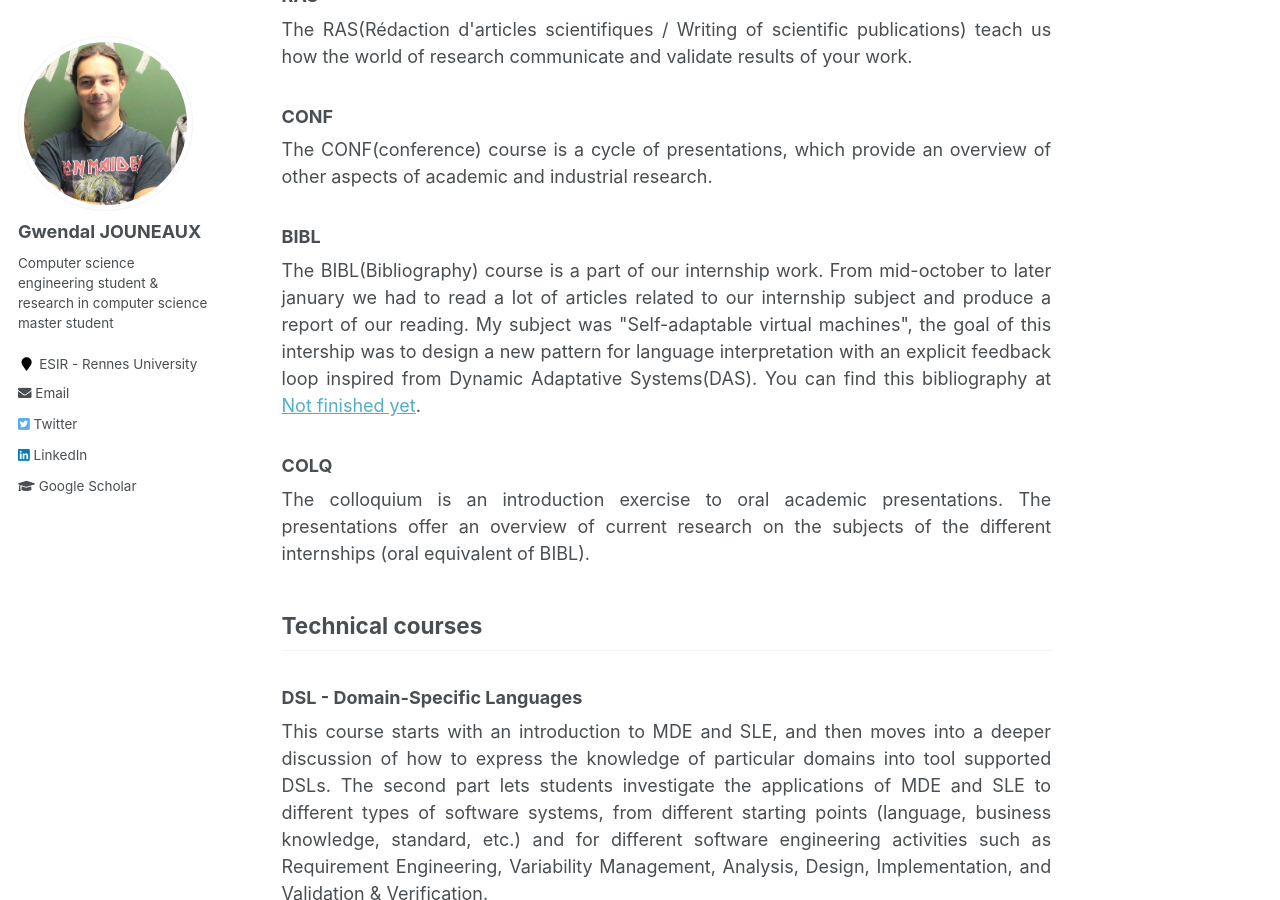
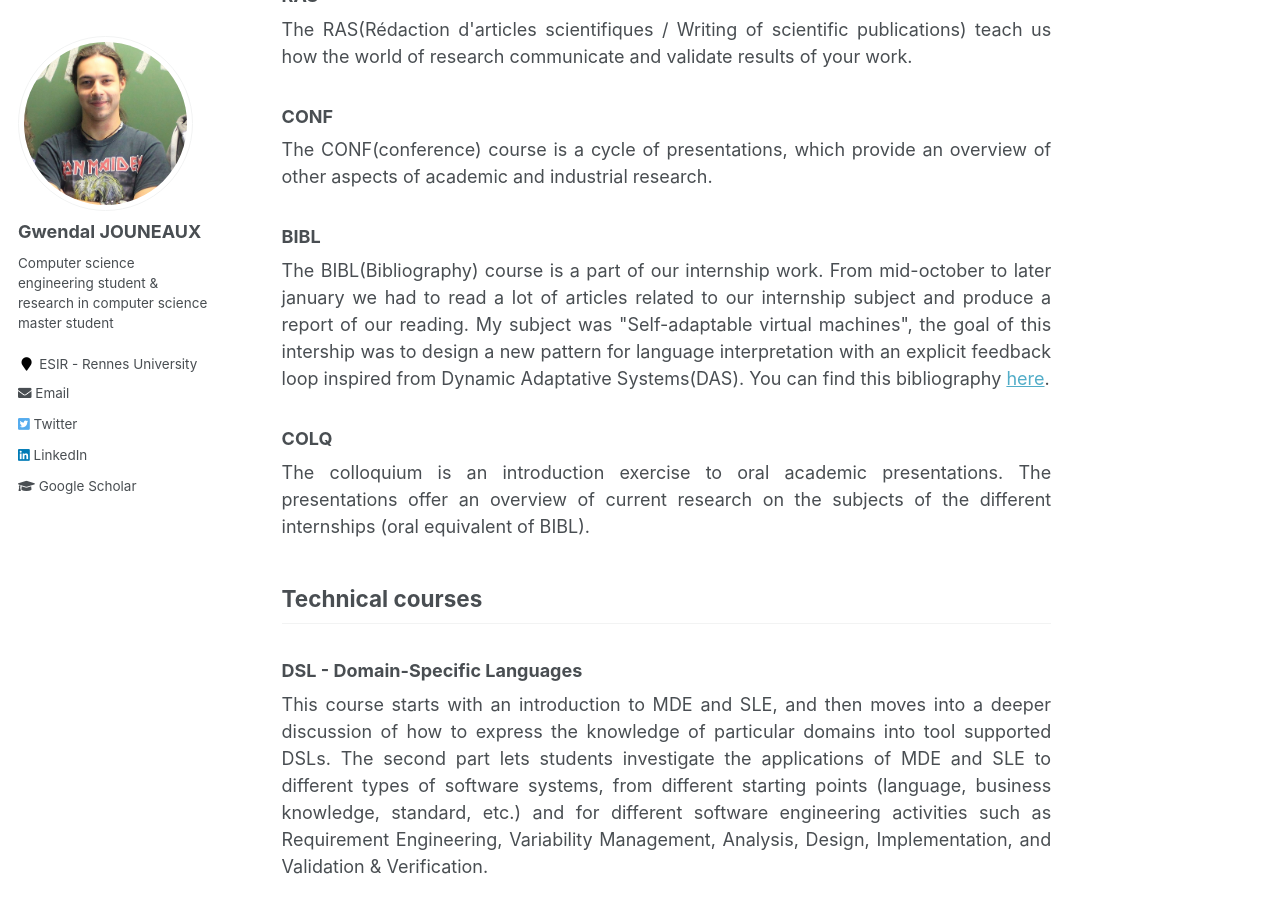
Before and after one commit to Gwandalff/Gwandalff.github.io, a Jekyll site: the page built from _pages/master-sif.md, in a window 1280 px wide and 900 px high, scrolled down 654 px. Built offline with Jekyll 4.4.1, drawn with Linux system fonts in a browser that asks for light colours.

Commit message:
add the bibliography

```diff
--- a/_pages/master-sif.md
+++ b/_pages/master-sif.md
@@ -40,7 +40,7 @@ The CONF(conference) course is a cycle of presentations, which provide an overvi
 The BIBL(Bibliography) course is a part of our internship work.
 From mid-october to later january we had to read a lot of articles related to our internship subject and produce a report of our reading.
 My subject was "Self-adaptable virtual machines", the goal of this intership was to design a new pattern for language interpretation with
-an explicit feedback loop inspired from Dynamic Adaptative Systems(DAS). You can find this bibliography at <a href="#">Not finished yet</a>.
+an explicit feedback loop inspired from Dynamic Adaptative Systems(DAS). You can find this bibliography <a href="{{ site.baseurl }}/files/Self_Adaptable_Virtual_Machines.pdf">here</a>.
 </p>
 
 ### COLQ
```
Also changed, not shown: _pages/studies/master-sif.md (+1 -1 lines), 5 other files.
